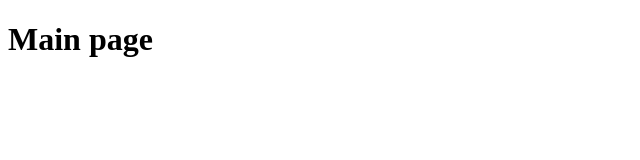
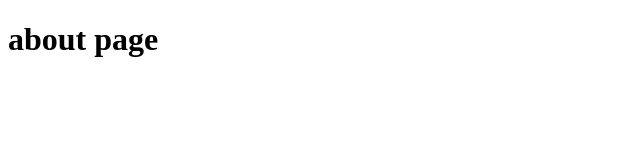
Before and after one commit to Egoruny/gitflow, a plain HTML site: page index.html in a window 1280 px wide. Shown: the full height of the page, 0-640 px from the left. Drawn offline with Linux system fonts and the light colour scheme.

Commit message:
page about

```diff
--- a/index.html
+++ b/index.html
@@ -6,6 +6,6 @@
     <title>Document</title>
 </head>
 <body>
-    <h1>Main page</h1>
+    <h1>about page</h1>
 </body>
 </html>
```
